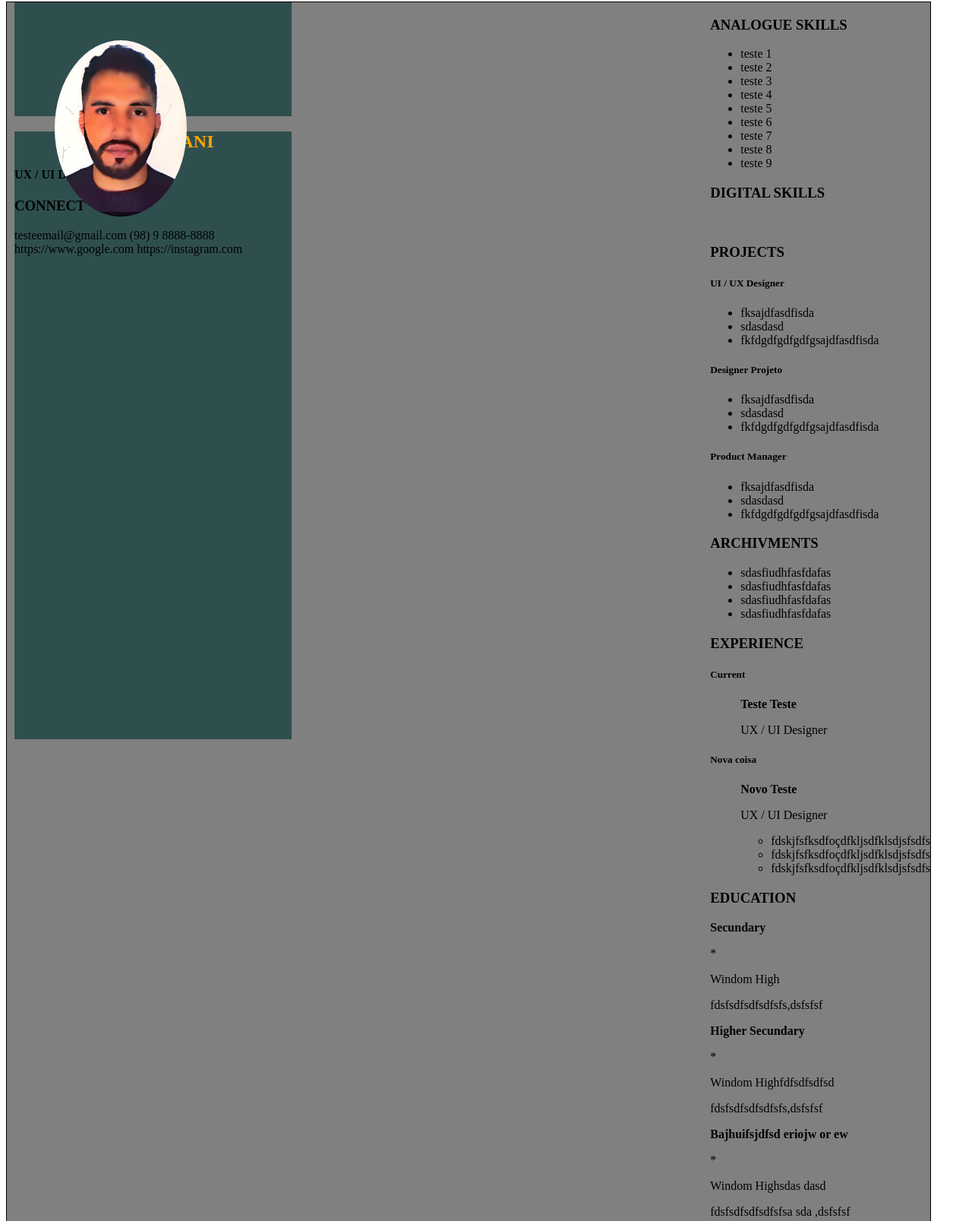
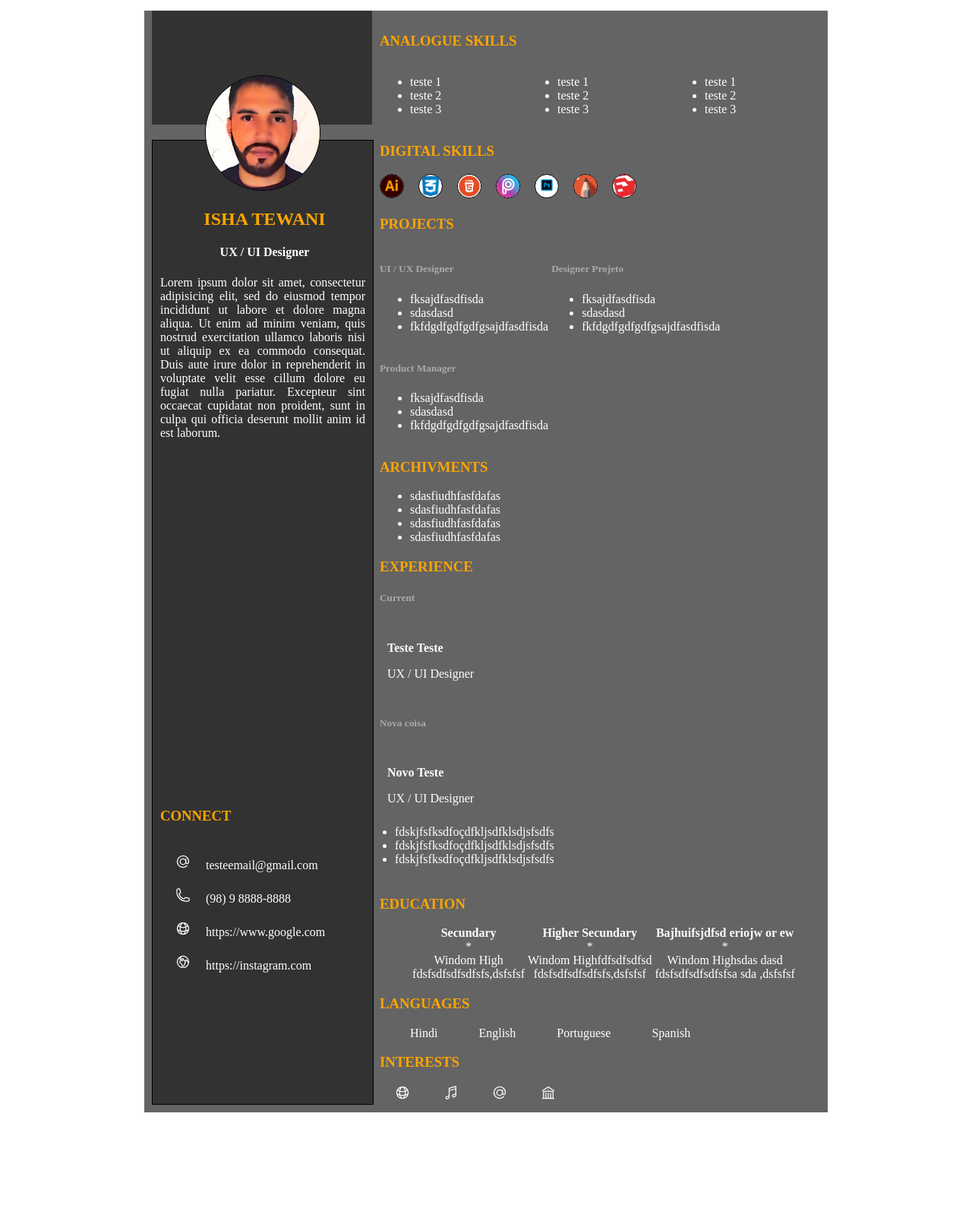
Before and after one commit to odihcorrea/Atividades-Let-s-Code, a plain HTML site: page HTML/Aula Final/index.html in a window 1280 px wide. Shown: the part 6-1613 px from the top of the page at 76% size. Drawn offline with Linux system fonts and the light colour scheme.

Commit message:
atualização 26/03

```diff
--- a/HTML/Aula Final/css/estilo.css
+++ b/HTML/Aula Final/css/estilo.css
@@ -1,54 +1,194 @@
 #container {
-	width: 95%;
-	border: 1px solid black;
-	background: gray;
-	margin: 0 auto;
-	position: absolute;
+	width: 900px;
+	height: 1450px;
+	margin: 20px auto;
+	background-color: rgb(100, 100, 100);
+	position: relative;
 }
 
 #lateral {
-	width: 30%;
-	margin: 0 0 5px 10px;
-	height: 100%;
 	float: left;
+	width: 290px;
+	height: 1874px;
+	margin-left: 10px;
 }
 
 #estilo_cima {
-	width: 100%;
-	background: darkslategray;
+	width: 290px;
 	height: 150px;
+	margin-bottom: 20px;
+	background-color: rgb(50, 50, 50);
+
+}
+
+#estilo_baixo {
+	width: 275px;
+	height: 1178px;
+	border: 1px solid black;
+	background-color: rgb(50, 50, 50);
+	padding: 90px 5px 0 10px;
 
 }
 
 #perfil {
 	text-align: center;
 	position: absolute;
-	left: -140px;
-	top: 50px;
+	top: 85px;
+	left: 80px;
 }
 
-img {
-	border-radius: 100%;
-	width: 30%;
+#perfil img {
+	width: 150px;
+	height: 150px;
+	border-radius: 50%;
+	object-fit: cover;
+	border: 1px solid black;
 }
 
-#estilo_baixo {
-	width: 100%;
-	height: 800px;
-	background: darkslategray;
+#perfil :hover {
+	transform: scale(1.3);
+	cursor: pointer;
+}
+
+
+#conteudos {
+	float: right;
+	width: 590px;
+	padding-top: 10px;
 
 }
 
 #info {
+	text-align: center;
+}
 
+#info h2 {
+	padding: 0;
+	margin: 0;
 }
 
 h2 {
 	color: orange;
+}
+
+h4 {
+	color: white;
+}
+
+p {
+	text-align: justify;
+	padding-right: 5px;
+	color: white;
+}
+
+#contato {
+	padding-top: 450px;
+	color: white;
+}
+
+#contato p {
+	padding-left: 50px;
+	padding-top: 10px
+}
+svg {
+	width: 20px;
+	display: inline;
+	padding-top: 20px;
+	margin-right: 20px;
+	margin-left: 20px
+}
+
+h3 {
+	color: orange;
+}
+
+.conteudo {
+	width: 100%;
+	height: 100px;
+}
+
+#conteudo li {
+	color: white;
+
+
+}
+
+.coluna {
+	display: inline-block;
+	width: 150px;
+}
+
+h5 {
+	color: darkgray;
+}
+
+.clear {
+	clear: both;
+}
+
+#digital_skills img {
+	width: 30px;
+	height: 30px;
+	border-radius: 50%;
+	border: 1px solid black;
+	margin-right: 15px ;
+	background-color: white;
+	object-fit: cover;
+}
+
+.project {
+	display: inline-block;
+	color: white;
+}
+
+#archivements {
+	color: white;
+}
+
+.experiencia {
+	color: white;
+	text-align: ;
+
+}
+
+.experiencia ul {
+	padding: 10px;
+	list-style: disc;
+}
+
+#education {
 	text-align: center;
 }
 
-#conteudo {
-	float: right ;
-	position: relative;
+#education h3 {
+	text-align: left;
 }
+
+.educação {
+	display: inline-block;
+	text-align: center;
+}
+
+.titulo p  {
+	text-align: center;
+	padding: 0;
+	margin: 0;
+}
+
+.legend p {
+	text-align: center;
+	padding: 0;
+	margin: 0;
+}
+
+.linguagens li{
+	display: inline-block;
+	color: white;
+	padding-right: 50px;
+	text-align: left;
+}
+
+#interests svg {
+	padding: 0;
+	color: white;
+}
--- a/HTML/Aula Final/index.html
+++ b/HTML/Aula Final/index.html
@@ -22,47 +22,65 @@
 				<div id="info">
 					<h2>ISHA TEWANI</h2>
 					<h4>UX / UI Designer</h4>
-					<p><Lorem ipsum dolor sit amet, consectetur adipisicing elit, sed do eiusmod
+					<p>Lorem ipsum dolor sit amet, consectetur adipisicing elit, sed do eiusmod
 					tempor incididunt ut labore et dolore magna aliqua. Ut enim ad minim veniam,
 					quis nostrud exercitation ullamco laboris nisi ut aliquip ex ea commodo
 					consequat. Duis aute irure dolor in reprehenderit in voluptate velit esse
 					cillum dolore eu fugiat nulla pariatur. Excepteur sint occaecat cupidatat non
-					proident, sunt in culpa qui officia deserunt mollit anim id est laborum.></p>
+					proident, sunt in culpa qui officia deserunt mollit anim id est laborum.</p>
 				</div>
 
 				<div id="contato">
 					<h3>CONNECT</h3>
-					<span>testeemail@gmail.com</span>
-					<span>(98) 9 8888-8888</span>
-					<span>https://www.google.com</span>
-					<span>https://instagram.com</span>
+					<svg xmlns="http://www.w3.org/2000/svg" fill="none" viewBox="0 0 24 24" stroke-width="1.5" stroke="currentColor" class="w-6 h-6">
+						<path stroke-linecap="round" d="M16.5 12a4.5 4.5 0 11-9 0 4.5 4.5 0 019 0zm0 0c0 1.657 1.007 3 2.25 3S21 13.657 21 12a9 9 0 10-2.636 6.364M16.5 12V8.25" />
+					</svg>testeemail@gmail.com<br>
+					<svg xmlns="http://www.w3.org/2000/svg" fill="none" viewBox="0 0 24 24" stroke-width="1.5" stroke="currentColor" class="w-6 h-6">
+						<path stroke-linecap="round" stroke-linejoin="round" d="M2.25 6.75c0 8.284 6.716 15 15 15h2.25a2.25 2.25 0 002.25-2.25v-1.372c0-.516-.351-.966-.852-1.091l-4.423-1.106c-.44-.11-.902.055-1.173.417l-.97 1.293c-.282.376-.769.542-1.21.38a12.035 12.035 0 01-7.143-7.143c-.162-.441.004-.928.38-1.21l1.293-.97c.363-.271.527-.734.417-1.173L6.963 3.102a1.125 1.125 0 00-1.091-.852H4.5A2.25 2.25 0 002.25 4.5v2.25z" />
+					  	</svg>(98) 9 8888-8888<br>
+					  <svg xmlns="http://www.w3.org/2000/svg" fill="none" viewBox="0 0 24 24" stroke-width="1.5" stroke="currentColor" class="w-6 h-6">
+						<path stroke-linecap="round" stroke-linejoin="round" d="M12 21a9.004 9.004 0 008.716-6.747M12 21a9.004 9.004 0 01-8.716-6.747M12 21c2.485 0 4.5-4.03 4.5-9S14.485 3 12 3m0 18c-2.485 0-4.5-4.03-4.5-9S9.515 3 12 3m0 0a8.997 8.997 0 017.843 4.582M12 3a8.997 8.997 0 00-7.843 4.582m15.686 0A11.953 11.953 0 0112 10.5c-2.998 0-5.74-1.1-7.843-2.918m15.686 0A8.959 8.959 0 0121 12c0 .778-.099 1.533-.284 2.253m0 0A17.919 17.919 0 0112 16.5c-3.162 0-6.133-.815-8.716-2.247m0 0A9.015 9.015 0 013 12c0-1.605.42-3.113 1.157-4.418" />
+					  </svg>https://www.google.com<br>
+					  <svg xmlns="http://www.w3.org/2000/svg" fill="none" viewBox="0 0 24 24" stroke-width="1.5" stroke="currentColor" class="w-6 h-6">
+						<path stroke-linecap="round" stroke-linejoin="round" d="M20.893 13.393l-1.135-1.135a2.252 2.252 0 01-.421-.585l-1.08-2.16a.414.414 0 00-.663-.107.827.827 0 01-.812.21l-1.273-.363a.89.89 0 00-.738 1.595l.587.39c.59.395.674 1.23.172 1.732l-.2.2c-.212.212-.33.498-.33.796v.41c0 .409-.11.809-.32 1.158l-1.315 2.191a2.11 2.11 0 01-1.81 1.025 1.055 1.055 0 01-1.055-1.055v-1.172c0-.92-.56-1.747-1.414-2.089l-.655-.261a2.25 2.25 0 01-1.383-2.46l.007-.042a2.25 2.25 0 01.29-.787l.09-.15a2.25 2.25 0 012.37-1.048l1.178.236a1.125 1.125 0 001.302-.795l.208-.73a1.125 1.125 0 00-.578-1.315l-.665-.332-.091.091a2.25 2.25 0 01-1.591.659h-.18c-.249 0-.487.1-.662.274a.931.931 0 01-1.458-1.137l1.411-2.353a2.25 2.25 0 00.286-.76m11.928 9.869A9 9 0 008.965 3.525m11.928 9.868A9 9 0 118.965 3.525" />
+					  </svg>https://instagram.com<br>
 
 				</div>
 			</div>
 		</div>
 
-		<div id="conteudo">
-			<div class="conteudo">
+		<div id="conteudos">
+			<div id="conteudo">
 				<h3>ANALOGUE SKILLS</h3>
-				<ul>
+				<ul class="coluna">
 					<li>teste 1</li>
 					<li>teste 2</li>
 					<li>teste 3</li>
-					<li>teste 4</li>
-					<li>teste 5</li>
-					<li>teste 6</li>
-					<li>teste 7</li>
-					<li>teste 8</li>
-					<li>teste 9</li>
+				</ul>
+				<ul class="coluna">
+					<li>teste 1</li>
+					<li>teste 2</li>
+					<li>teste 3</li>
+				</ul>
+				<ul class="coluna">
+					<li>teste 1</li>
+					<li>teste 2</li>
+					<li>teste 3</li>
 				</ul>
 			</div>
 
-			<div class="conteudo">
+			<div id="digital_skills">
 				<h3>DIGITAL SKILLS</h3>
-				<img src="">
+				<img src="imagens/ai.png">
+				<img src="imagens/css.png">
+				<img src="imagens/html.png">
+				<img src="imagens/pa.png">
+				<img src="imagens/ps.png">
+				<img src="imagens/sk.png">
+				<img src="imagens/sketchup-logo-5248E6166E-seeklogo.com.png">
 			</div>
 
-			<div class="conteudo">
+			<div id="projetos">
 				<h3>PROJECTS</h3>
 				<div class="project">
 					<h5>UI / UX Designer</h5>
@@ -90,7 +108,7 @@
 				</div>
 			</div>
 
-			<div class="conteudo">
+			<div id="archivements">
 				<h3>ARCHIVMENTS</h3>
 				<ul>
 					<li>sdasfiudhfasfdafas</li>
@@ -100,16 +118,16 @@
 				</ul>
 			</div>
 
-			<div class="conteudo">
+			<div id="experience">
 				<h3>EXPERIENCE</h3>
-				<div class="project">
+				<div class="experiencia">
 					<h5>Current</h5>
 					<ul>
 						<p><strong> Teste Teste</strong></p>
 						<p>UX / UI Designer</p>
 					</ul>
 				</div>
-				<div class="project">
+				<div class="experiencia">
 					<h5>Nova coisa</h5>
 					<ul>
 						<p><strong> Novo Teste</strong></p>
@@ -123,9 +141,9 @@
 				</div>
 			</div>
 
-			<div class="conteudo">
+			<div id="education">
 				<h3>EDUCATION</h3>
-				<div class="education">
+				<div class="educação">
 					<div class="titulo">
 						<p><strong>Secundary</strong></p>
 						<p class="ponto">*</p>
@@ -136,7 +154,7 @@
 					</div>
 				</div>
 
-				<div class="education">
+				<div class="educação">
 					<div class="titulo">
 						<p><strong>Higher Secundary</strong></p>
 						<p class="ponto">*</p>
@@ -147,7 +165,7 @@
 					</div>
 				</div>
 
-				<div class="education">
+				<div class="educação">
 					<div class="titulo">
 						<p><strong>Bajhuifsjdfsd eriojw or ew</strong></p>
 						<p class="ponto">*</p>
@@ -159,9 +177,9 @@
 				</div>
 			</div>
 
-			<div class="conteudo">
+			<div id="languages">
 				<h3>LANGUAGES</h3>
-				<ul id="languages">
+				<ul class="linguagens">
 					<li>Hindi</li>
 					<li>English</li>
 					<li>Portuguese</li>
@@ -169,23 +187,26 @@
 				</ul>
 			</div>
 
-			<div class="conteudo">
+			<div id="interests">
 				<h3>INTERESTS</h3>
-				<div class="logo">
-					<img src="">
-				</div>
-				<div class="logo">
-					<img src="">
-				</div>
-				<div class="logo">
-					<img src="">
-				</div>
-				<div class="logo">
-					<img src="">
-				</div>
+				<svg xmlns="http://www.w3.org/2000/svg" fill="none" viewBox="0 0 24 24" stroke-width="1.5" stroke="currentColor" class="w-6 h-6">
+					<path stroke-linecap="round" stroke-linejoin="round" d="M12 21a9.004 9.004 0 008.716-6.747M12 21a9.004 9.004 0 01-8.716-6.747M12 21c2.485 0 4.5-4.03 4.5-9S14.485 3 12 3m0 18c-2.485 0-4.5-4.03-4.5-9S9.515 3 12 3m0 0a8.997 8.997 0 017.843 4.582M12 3a8.997 8.997 0 00-7.843 4.582m15.686 0A11.953 11.953 0 0112 10.5c-2.998 0-5.74-1.1-7.843-2.918m15.686 0A8.959 8.959 0 0121 12c0 .778-.099 1.533-.284 2.253m0 0A17.919 17.919 0 0112 16.5c-3.162 0-6.133-.815-8.716-2.247m0 0A9.015 9.015 0 013 12c0-1.605.42-3.113 1.157-4.418" />
+				</svg>
+				<svg xmlns="http://www.w3.org/2000/svg" fill="none" viewBox="0 0 24 24" stroke-width="1.5" stroke="currentColor" class="w-6 h-6">
+					<path stroke-linecap="round" stroke-linejoin="round" d="M9 9l10.5-3m0 6.553v3.75a2.25 2.25 0 01-1.632 2.163l-1.32.377a1.803 1.803 0 11-.99-3.467l2.31-.66a2.25 2.25 0 001.632-2.163zm0 0V2.25L9 5.25v10.303m0 0v3.75a2.25 2.25 0 01-1.632 2.163l-1.32.377a1.803 1.803 0 01-.99-3.467l2.31-.66A2.25 2.25 0 009 15.553z" />
+				</svg>
+				<svg xmlns="http://www.w3.org/2000/svg" fill="none" viewBox="0 0 24 24" stroke-width="1.5" stroke="currentColor" class="w-6 h-6">
+					<path stroke-linecap="round" d="M16.5 12a4.5 4.5 0 11-9 0 4.5 4.5 0 019 0zm0 0c0 1.657 1.007 3 2.25 3S21 13.657 21 12a9 9 0 10-2.636 6.364M16.5 12V8.25" />
+				</svg>
+				<svg xmlns="http://www.w3.org/2000/svg" fill="none" viewBox="0 0 24 24" stroke-width="1.5" stroke="currentColor" class="w-6 h-6">
+					<path stroke-linecap="round" stroke-linejoin="round" d="M12 21v-8.25M15.75 21v-8.25M8.25 21v-8.25M3 9l9-6 9 6m-1.5 12V10.332A48.36 48.36 0 0012 9.75c-2.551 0-5.056.2-7.5.582V21M3 21h18M12 6.75h.008v.008H12V6.75z" />
+				</svg>
+
 			</div>
 
 		</div>
+
+		<div class="clear"></div>
 	</div>
 </body>
 </html>
```
Also changed, not shown: HTML/Aula Final/imagens/ai.png (added), HTML/Aula Final/imagens/css.png (added), HTML/Aula Final/imagens/email.png (added), HTML/Aula Final/imagens/html.png (added), HTML/Aula Final/imagens/pa.png (added), HTML/Aula Final/imagens/ps.png (added), HTML/Aula Final/imagens/site.png (added), HTML/Aula Final/imagens/sk.png (added), HTML/Aula Final/imagens/sketchup-logo-5248E6166E-seeklogo.com.png (added), HTML/Aula Final/imagens/telefone.png (added), HTML/Aula Final/imagens/whatsapp.png (added).
